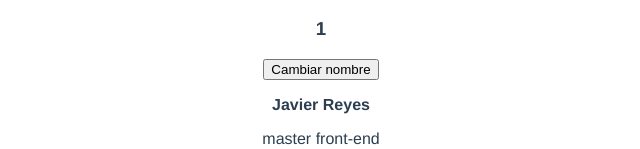
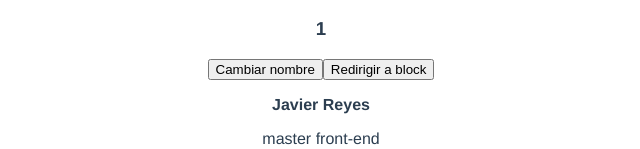
Before and after one commit to jhreyes483/front-end-vue, a Vue app in the folder proyect-vue/: page /pagina/1 in a window 1280 px wide. Shown: the part 1547-1696 px from the top of the page, without its empty margins (319-959 px from the left). Built offline with nearby package versions, Linux system fonts and the light colour scheme.

Commit message:
redirigir a otra ruta en vue

```diff
--- a/proyect-vue/src/components/HomePage/HomePage.vue
+++ b/proyect-vue/src/components/HomePage/HomePage.vue
@@ -3,6 +3,7 @@
         <h2>Pagina de pruebas</h2>
         <h3>{{ get_id }}</h3>
         <button class="btn btn-success" @click="updateUserName()">Cambiar nombre</button>
+        <button class="btn btn-warning" @click="redirect()">Redirigir a block</button>
         <p class="mt-1"><b> {{  userName }}</b></p>
     </section>
 </template>
@@ -30,10 +31,13 @@ export default {
         updateUserName(){
            this.userName ="Dev Javier"
            console.log(this.userName, 'this.userName')
+        },
+        redirect(){
+            /** redirecciona a otra url */
+            this.$router.push('/blog');
+            //this.$router.push('/blog/param');// con parametro por get
         }
     },
-
-
 
     data(){
         return {
```
Also changed, not shown: 1 other file (tests, documents, lock files or other folders).
